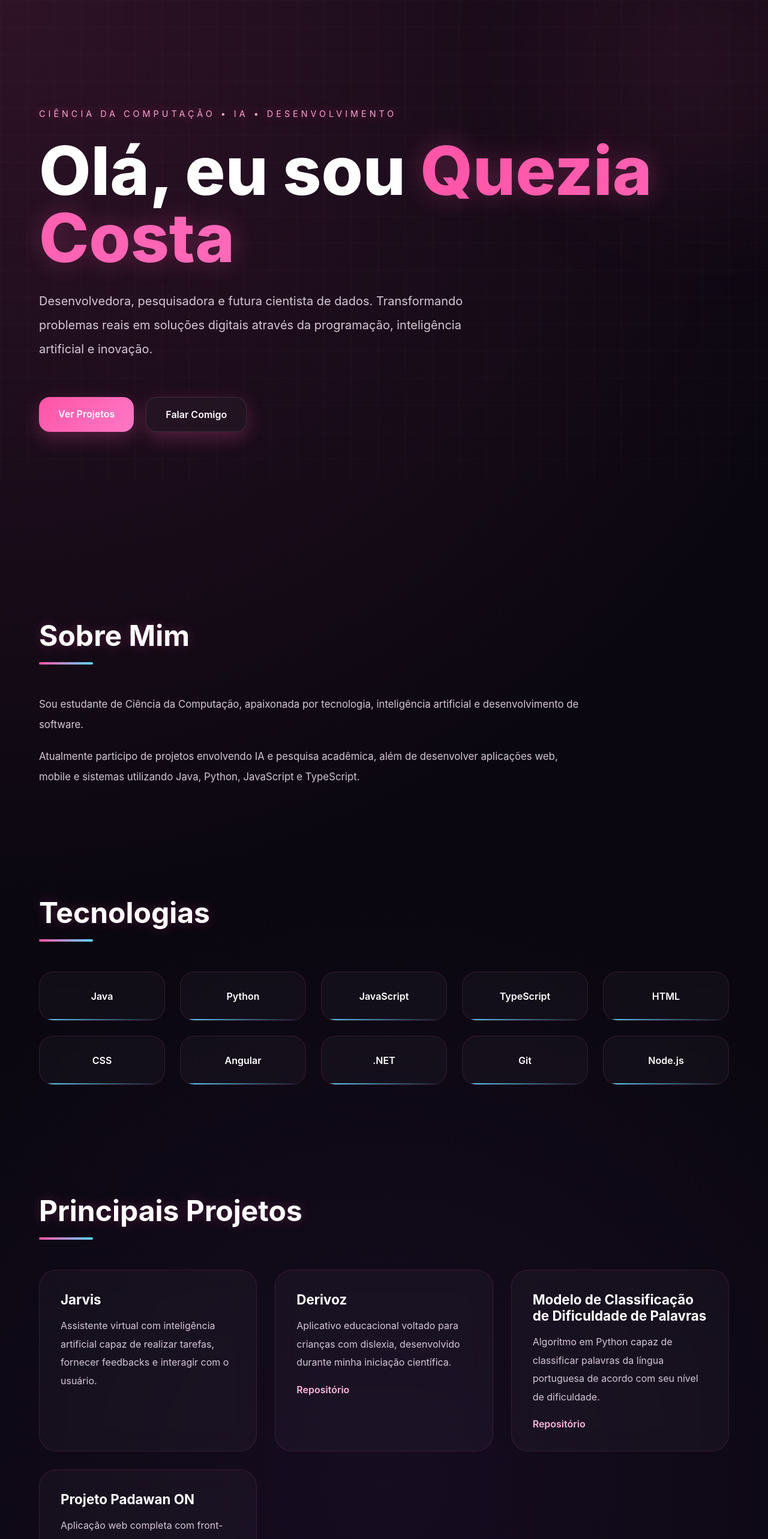
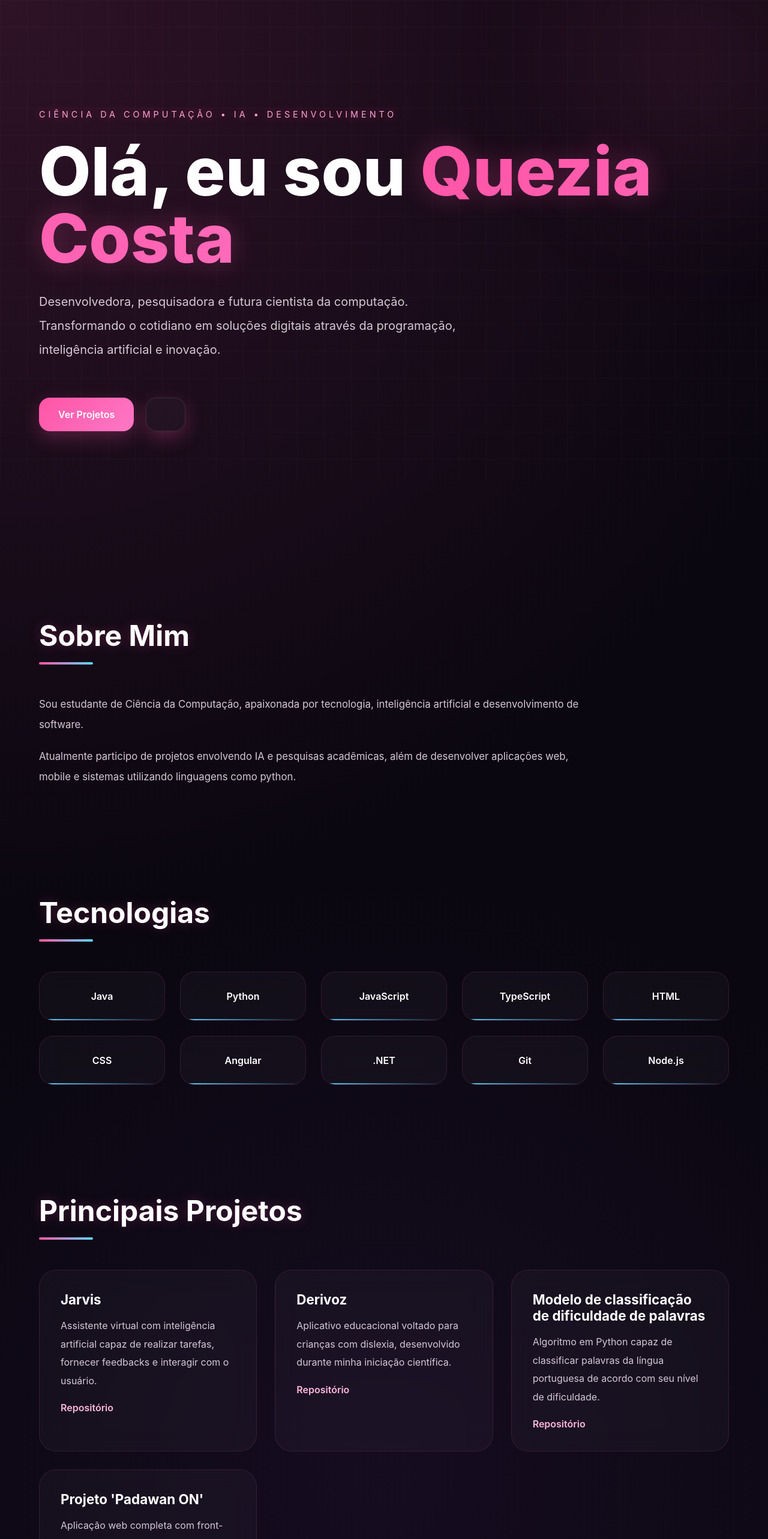
Before and after one commit to quezinhacosta/repositorio-muito-bom, a Next.js app in the folder portnew/: page / in a window 1280 px wide. Shown: the top 2566 px of the page at 60% size. Built offline with nearby package versions, Linux system fonts and the light colour scheme.

Commit message:
agora ta melhor

```diff
--- a/portnew/src/app/page.tsx
+++ b/portnew/src/app/page.tsx
@@ -12,8 +12,8 @@ export default function Home() {
         </h1>
 
         <p>
-          Desenvolvedora, pesquisadora e futura cientista de dados.
-          Transformando problemas reais em soluções digitais através da
+          Desenvolvedora, pesquisadora e futura cientista da computação.
+          Transformando o cotidiano em soluções digitais através da
           programação, inteligência artificial e inovação.
         </p>
 
@@ -21,12 +21,11 @@ export default function Home() {
           <a href="#projetos">Ver Projetos</a>
 
           <a href="#contato" className="secondary">
-            Falar Comigo
+
           </a>
         </div>
       </section>
 
-      {/* SOBRE */}
       <section className="about">
         <h2>Sobre Mim</h2>
 
@@ -36,9 +35,9 @@ export default function Home() {
         </p>
 
         <p>
-          Atualmente participo de projetos envolvendo IA e pesquisa acadêmica,
-          além de desenvolver aplicações web, mobile e sistemas utilizando
-          Java, Python, JavaScript e TypeScript.
+          Atualmente participo de projetos envolvendo IA e pesquisas acadêmicas,
+          além de desenvolver aplicações web, mobile e sistemas utilizando linguagens
+          como python.
         </p>
       </section>
       <section className="skills">
@@ -69,6 +68,12 @@ export default function Home() {
               Assistente virtual com inteligência artificial capaz de realizar
               tarefas, fornecer feedbacks e interagir com o usuário.
             </p>
+            <a
+              href="https://github.com/quezinhacosta/JarvisIA"
+              target="_blank"
+              rel="noopener noreferrer">
+              Repositório
+            </a>
           </article>
 
           <article className="card">
@@ -90,7 +95,7 @@ export default function Home() {
 
           <article className="card">
             <h3>
-              Modelo de Classificação de Dificuldade de Palavras
+              Modelo de classificação de dificuldade de palavras
             </h3>
 
             <p>
@@ -108,7 +113,7 @@ export default function Home() {
           </article>
 
           <article className="card">
-            <h3>Projeto Padawan ON</h3>
+            <h3>Projeto 'Padawan ON'</h3>
 
             <p>
               Aplicação web completa com front-end, back-end e banco de dados,
@@ -139,7 +144,7 @@ export default function Home() {
       </section>
 
       <section id="experiencias" className="experience">
-        <h2>Experiências e Vivências</h2>
+        <h2>Experiências reais</h2>
 
         <div className="timeline">
 
@@ -166,7 +171,7 @@ export default function Home() {
 
             <p>
               Atuação no desenvolvimento de soluções envolvendo inteligência
-              artificial, automação, telemetria e aplicações voltadas para
+              artificial, automação, aplicações voltadas para
               inovação tecnológica.
             </p>
           </article>
@@ -190,10 +195,10 @@ export default function Home() {
               Hackathon
             </span>
 
-            <h3>Desenvolvimento Colaborativo</h3>
+            <h3>Desenvolvimento colaborativo</h3>
 
             <p>
-              Participação em hackathon com foco em resolução de problemas,
+              Participei de hackathons com foco em resolução de problemas,
               trabalho em equipe, desenvolvimento rápido de soluções e
               inovação tecnológica.
             </p>
@@ -219,14 +224,14 @@ export default function Home() {
           </a>
 
           <a
-            href="https://linkedin.com/in/seu-linkedin"
+            href="https://www.linkedin.com/in/quezia-costa-5195342b3/"
             target="_blank"
             rel="noopener noreferrer"
           >
             LinkedIn
           </a>
 
-          <a href="mailto:seuemail@gmail.com">
+          <a href="mailto:quezia.costa@unicap.br">
             E-mail
           </a>
         </div>
```
